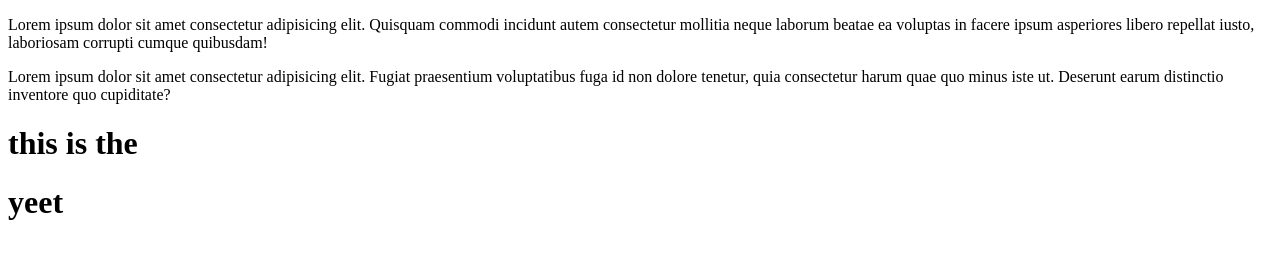
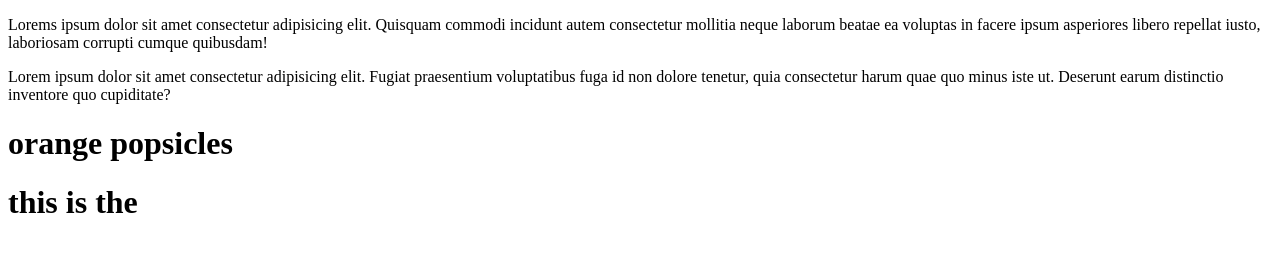
Before and after one commit to joich7/tutorial-w3-gitpod, a plain HTML site: page index.html in a window 1280 px wide. Drawn offline with Linux system fonts and the light colour scheme.

Commit message:
added features

```diff
--- a/index.html
+++ b/index.html
@@ -12,13 +12,13 @@
     </header>
 
     <main>
-        <p>Lorem ipsum dolor sit amet consectetur adipisicing elit. Quisquam commodi incidunt autem consectetur mollitia neque laborum beatae ea voluptas in facere ipsum asperiores libero repellat iusto, laboriosam corrupti cumque quibusdam!</p>
+        <p>Lorems ipsum dolor sit amet consectetur adipisicing elit. Quisquam commodi incidunt autem consectetur mollitia neque laborum beatae ea voluptas in facere ipsum asperiores libero repellat iusto, laboriosam corrupti cumque quibusdam!</p>
         <p>Lorem ipsum dolor sit amet consectetur adipisicing elit. Fugiat praesentium voluptatibus fuga id non dolore tenetur, quia consectetur harum quae quo minus iste ut. Deserunt earum distinctio inventore quo cupiditate?</p>
+        <h1>orange popsicles</h1>
     </main>
 
     <footer>
         <h1>this is the <footer></footer></h1>
-        <h1>yeet</h1>
     </footer>
 </body>
 </html>
```
